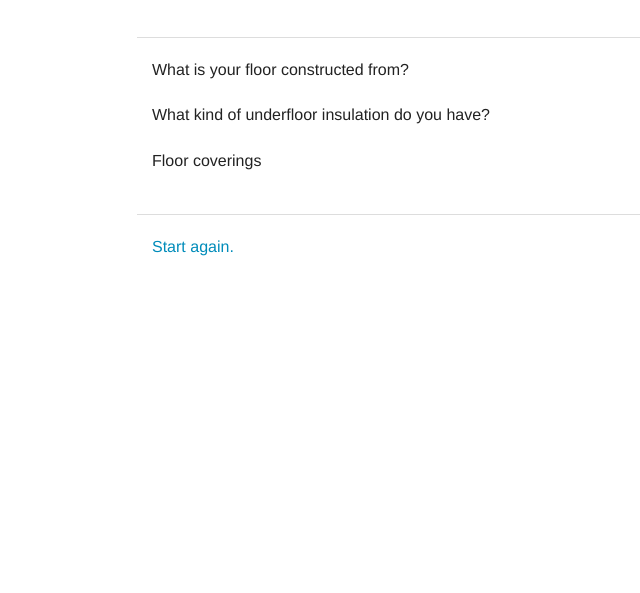
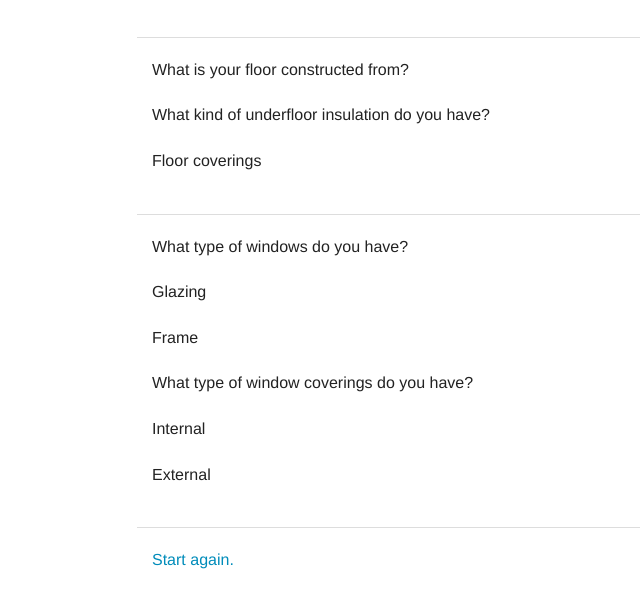
Before and after one commit to claudinec/energyfreedom-pledge, a PHP site: template views/pledge.twig in a window 1280 px wide. Shown: the part 345-938 px from the top of the page, without its empty margins (3-643 px from the left). Before the commit the page ends 601 px from the top, so only its background shows below. Run offline with PHP 8.4, Linux system fonts and the light colour scheme; the template is opened without the code that fills it, so the values that code supplies are empty; some libraries are stand-ins or nearby versions.

Commit message:
Windows.

```diff
--- a/views/pledge.twig
+++ b/views/pledge.twig
@@ -181,6 +181,72 @@
       </div>
     </div>
 
+    {### Windows ###}
+
+    <div class="row">
+
+      <hr>
+
+      <div class="large-12 columns">
+        <p>What type of windows do you have?</p>
+      </div>
+    </div>
+
+    <div class="row">
+      <div class="large-6 medium-6 columns">
+        <p>Glazing</p>
+      </div>
+      <div class="large-6 medium-6 columns">
+        <p>
+          {% if windows_glazing is defined %} {{ windows_glazing }} {% endif %}
+        </p>
+      </div>
+    </div>
+
+    <div class="row">
+      <div class="large-6 medium-6 columns">
+        <p>Frame</p>
+      </div>
+      <div class="large-6 medium-6 columns">
+        <p>
+          {% if window_frame is defined %} {{ window_frame }} <br/> {% endif %}
+          {% if window_frame_other is defined %} {{ window_frame_other }} {% endif %}
+        </p>
+      </div>
+    </div>
+
+    <div class="row">
+      <div class="large-12 columns">
+        <p>What type of window coverings do you have?</p>
+      </div>
+    </div>
+
+    <div class="row">
+      <div class="large-6 medium-6 columns">
+        <p>Internal</p>
+      </div>
+      <div class="large-6 medium-6 columns">
+        <p>
+          {% if window_coverings_internal is defined %} {{ window_coverings_internal }} <br/> {% endif %}
+          {% if other_internal is defined %} {{ other_internal }} <br/> {% endif %}
+          {% if window_coverings_internal_pelmets is defined %} {{ window_coverings_internal_pelmets }} <br/> {% endif %}
+          {% if no_pelmets is defined %} {{ no_pelmets }} {% endif %}
+        </p>
+      </div>
+    </div>
+
+    <div class="row">
+      <div class="large-6 medium-6 columns">
+        <p>External</p>
+      </div>
+      <div class="large-6 medium-6 columns">
+        <p>
+          {% if window_coverings_external is defined %} {{ window_coverings_external }} <br/> {% endif %}
+          {% if other_external is defined %} {{ other_external }} {% endif %}
+        </p>
+      </div>
+    </div>
+
     {### End form ###}
     <div class="row">
 
--- a/web/index.php
+++ b/web/index.php
@@ -120,6 +120,7 @@ $app->get('/pledge', function () use ($app, $client) {
             'title' => 'Energy Freedom Pledge Viewer',
             'name' => $response['result']['person']['full_name'],
             'house_type' => $response['result']['person']['house_type'],
+            'house_type_other' => $response['result']['person']['house_type_other'],
         )
     );
 });
```
Lines whose indentation alone changed are shown as unchanged.
